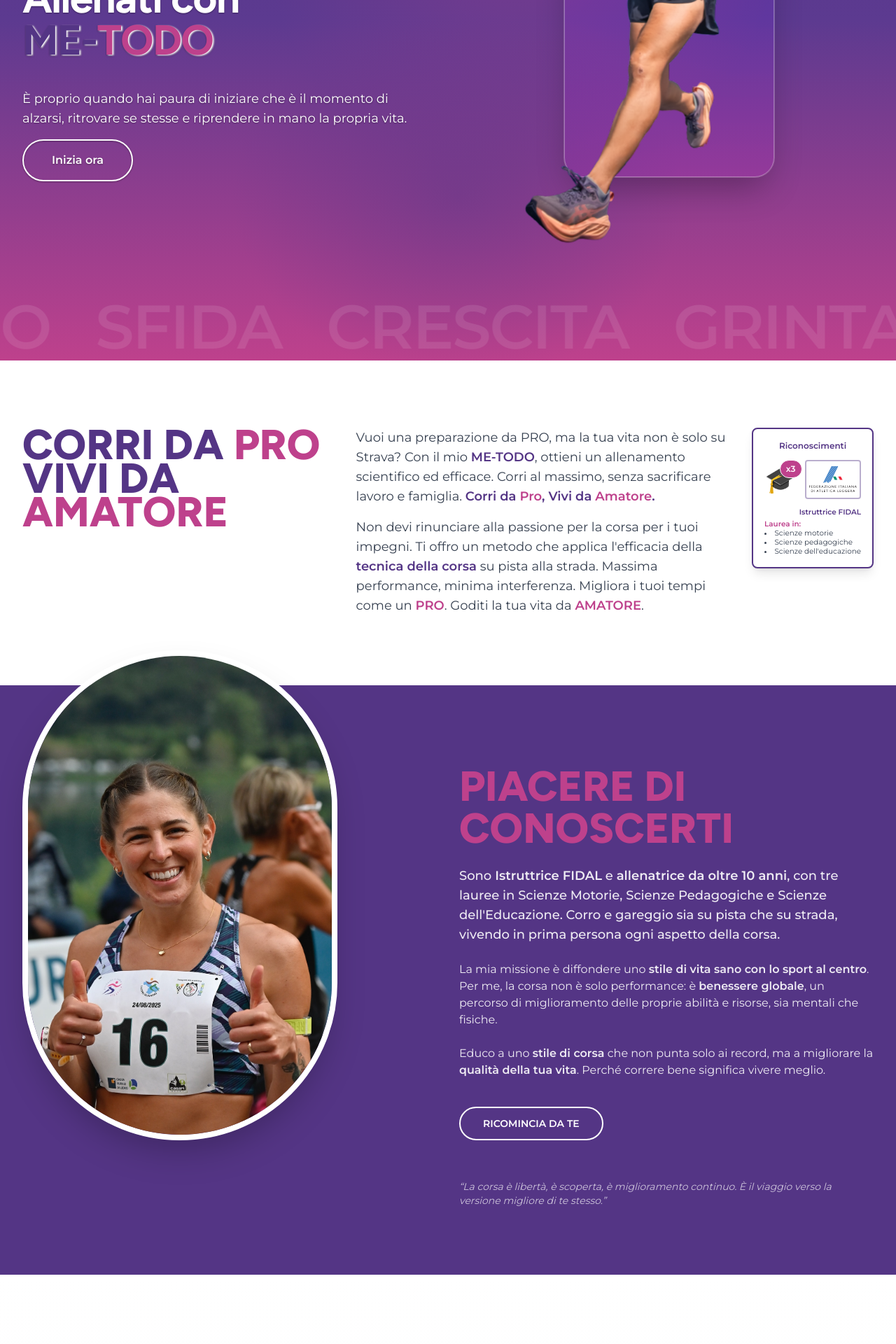
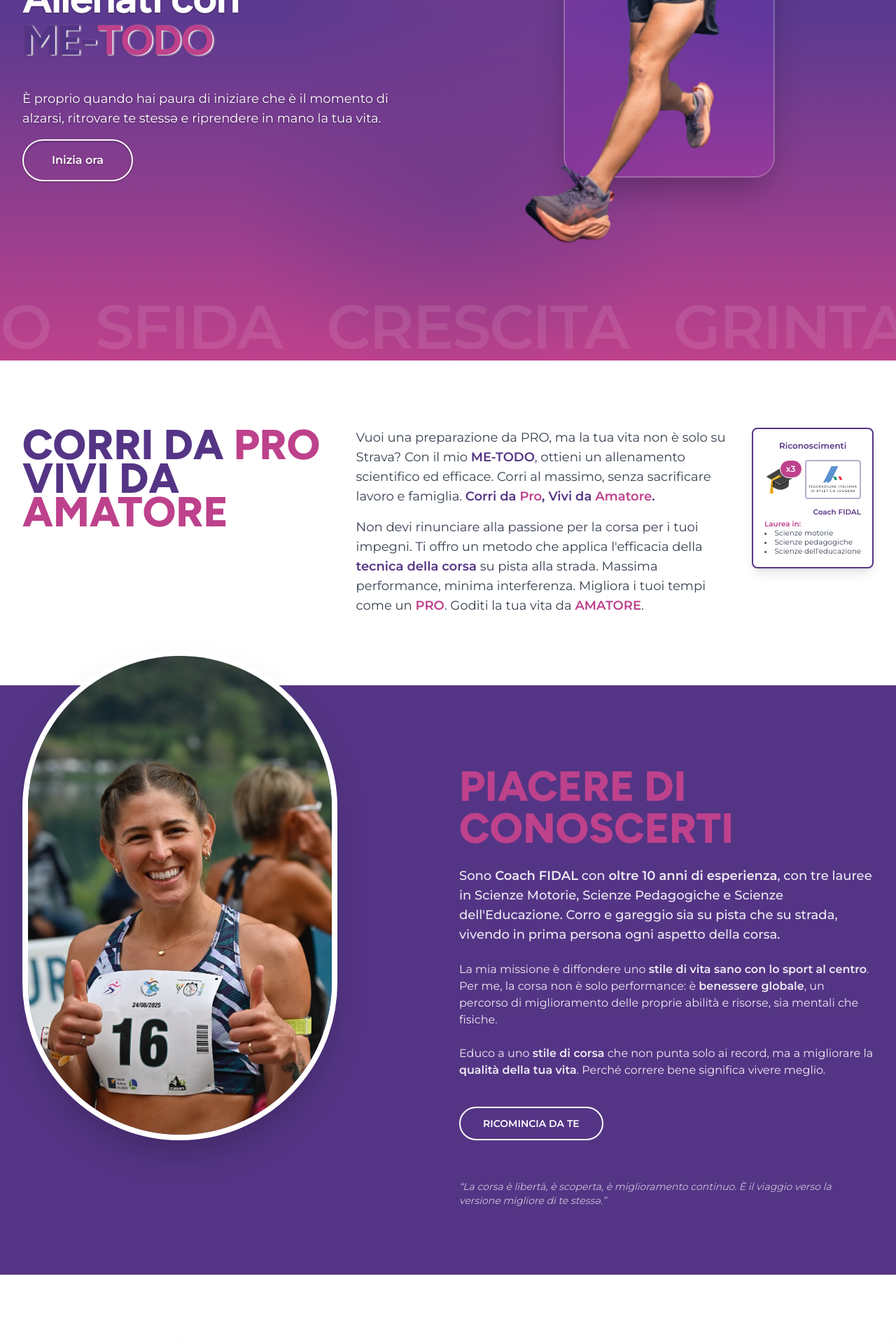
Before and after one commit to erikwskiCollaborator/giulia-vettor, a Next.js app: page / in a window 1280 px wide. Shown: the part 300-2220 px from the top of the page at 70% size. Built offline with nearby package versions, Linux system fonts and the light colour scheme.

Commit message:
Testi gender fluid

```diff
--- a/src/components/About.tsx
+++ b/src/components/About.tsx
@@ -85,7 +85,7 @@ export default function About({ onCtaClick }: AboutProps) {
                 </div>
                 <div className="text-[0.65rem] text-gray-700 text-start leading-tight space-y-1">
                   <p className="font-semibold text-primary text-right">
-                    Istruttrice FIDAL
+                    Coach FIDAL
                   </p>
                   <div>
                     <span className="font-semibold text-secondary">
@@ -133,7 +133,7 @@ export default function About({ onCtaClick }: AboutProps) {
               </h2>
 
               <p className="text-base sm:text-lg leading-relaxed opacity-90 font-medium">
-                Sono <strong>Istruttrice FIDAL</strong> e <strong>allenatrice da oltre 10 anni</strong>, con tre lauree in Scienze Motorie, Scienze Pedagogiche e Scienze dell&apos;Educazione. Corro e gareggio sia su pista che su strada, vivendo in prima persona ogni aspetto della corsa.
+                Sono <strong>Coach FIDAL</strong> con <strong>oltre 10 anni di esperienza</strong>, con tre lauree in Scienze Motorie, Scienze Pedagogiche e Scienze dell&apos;Educazione. Corro e gareggio sia su pista che su strada, vivendo in prima persona ogni aspetto della corsa.
               </p>
 
               <p className="text-sm sm:text-base leading-relaxed opacity-90">
@@ -153,7 +153,7 @@ export default function About({ onCtaClick }: AboutProps) {
               {/* Citazione in basso */}
               <div className="pt-8">
                 <p className="text-xs sm:text-sm italic opacity-70 leading-relaxed">
-                  &ldquo;La corsa è libertà, è scoperta, è miglioramento continuo. È il viaggio verso la versione migliore di te stesso.&rdquo;
+                  &ldquo;La corsa è libertà, è scoperta, è miglioramento continuo. È il viaggio verso la versione migliore di te stessə.&rdquo;
                 </p>
               </div>
             </div>
--- a/src/components/CallToAction.tsx
+++ b/src/components/CallToAction.tsx
@@ -19,12 +19,12 @@ export default function CallToAction({ onCtaClick }: CallToActionProps) {
           {/* Content */}
           <div className="text-white">
             <h2 className="text-4xl sm:text-5xl lg:text-6xl font-extrabold mb-6 leading-tight">
-              <span className="text-white">ANCORA </span>
-              <span className="text-secondary">INDECISA?</span>
+              <span className="text-white">HAI ANCORA </span>
+              <span className="text-secondary">DUBBI?</span>
             </h2>
 
             <p className="text-base sm:text-lg leading-relaxed opacity-90 mb-8">
-              Nessun problema. Non devi essere un&apos;esperta in tutto questo — è il nostro lavoro! Ci piace chattare con te e aiutarti a capire le tue migliori opzioni. Le nostre consulenze gratuite sono veloci e completamente senza pressioni.
+              Nessun problema. Non serve essere espertə in tutto questo — è il mio lavoro! Chattiamo assieme e aiutiamoci a capire le migliori opzioni per te. Le consulenze gratuite sono veloci e completamente senza pressioni.
             </p>
 
             <Button
--- a/src/components/Hero.tsx
+++ b/src/components/Hero.tsx
@@ -162,7 +162,7 @@ export default function Hero({
             </h1>
             <span className="block mt-10 md:text-lg">
               È proprio quando hai paura di iniziare che è il momento di
-              alzarsi, ritrovare se stesse e riprendere in mano la propria vita.
+              alzarsi, ritrovare te stessə e riprendere in mano la tua vita.
             </span>
             <div className="mt-4 flex items-center justify-center gap-x-6 lg:justify-start">
               <Button
--- a/src/components/Packages.tsx
+++ b/src/components/Packages.tsx
@@ -49,7 +49,7 @@ const packages: Package[] = [
       '1 circuito di forza personalizzato',
       '1 call iniziale + 4 feedback su richiesta*',
     ],
-    note: '* I feedback su richiesta offrono assistenza e conferma quando il cliente lo richiede esplicitamente.',
+    note: '* I feedback su richiesta offrono assistenza e conferma quando vengono richiesti esplicitamente.',
   },
   {
     id: 'consulenza',
```
